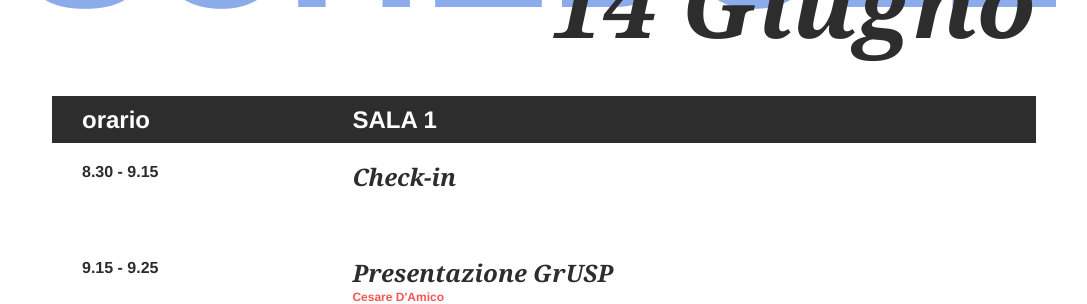
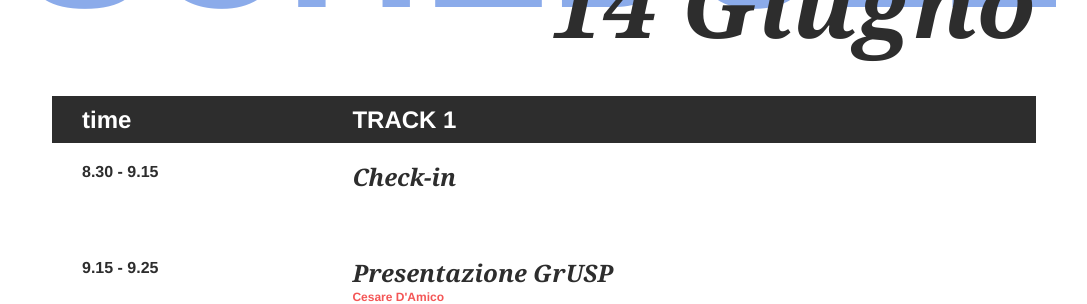
Before and after one commit to GrUSP/2019.angularday.it, a Jekyll site: the page built from schedule.html, in a window 1280 px wide and 900 px high. Shown: the part 268-572 px from the top of the window, without its empty margins (96-1183 px from the left). Built offline with Jekyll 4.4.1, drawn with Linux system fonts in a browser that asks for light colours; some web fonts are replaced; comment, search, counter and statistics services are not loaded.

Commit message:
translated

```diff
--- a/_includes/schedule/header.html
+++ b/_includes/schedule/header.html
@@ -1,16 +1,16 @@
 <tr>
   <th class="schedule__head schedule__head--lower schedule__time schedule__time--show-when-needed">
-    Orario
+   Time
   </th>
   {% if include.tracks %}
     {% for i in (1..include.tracks) %}
     <th class="schedule__head schedule__head--upper">
-      Sala {{i}}
+      Track {{i}}
     </th>
     {% endfor %}
   {% else %}
   <th class="schedule__head schedule__head--upper">
-    Sala {{include.track}}
+    Track {{include.track}}
   </th>
   {% endif %}
 </tr>
```
